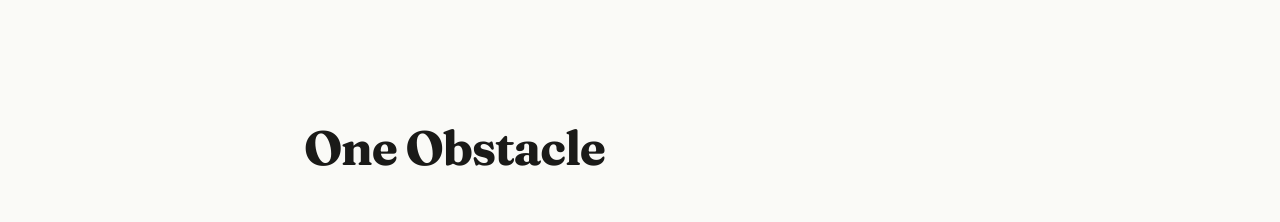
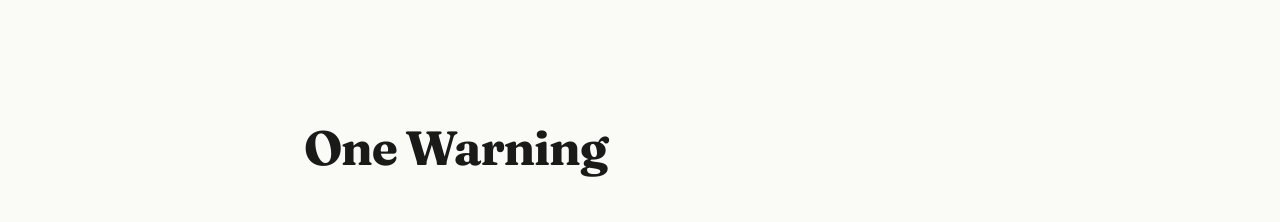
Before and after one commit to whoisjimilitan/restoration-community, a Next.js app in the folder apps/web/: page / in a window 1280 px wide. Shown: the part 3080-3302 px from the top of the page. Built offline with nearby package versions, Linux system fonts and the light colour scheme.

Commit message:
refactor: shift from obstacle to warning - prophetic counsel before the roadmap

```diff
--- a/apps/web/src/app/page.tsx
+++ b/apps/web/src/app/page.tsx
@@ -150,7 +150,7 @@ export default function Home() {
         </motion.div>
       </section>
 
-      {/* ONE OBSTACLE */}
+      {/* ONE WARNING */}
       <section className="w-full py-24 md:py-32 px-6 sm:px-8 md:px-12 bg-rc-bg border-t border-rc-border">
         <motion.div
           initial={{ opacity: 0, y: 20 }}
@@ -159,7 +159,7 @@ export default function Home() {
           viewport={{ once: true, amount: 0.15 }}
           className="max-w-2xl mx-auto space-y-12"
         >
-          <h2 className="text-4xl md:text-5xl font-rc-serif font-bold text-rc-text leading-tight tracking-tight">One Obstacle</h2>
+          <h2 className="text-4xl md:text-5xl font-rc-serif font-bold text-rc-text leading-tight tracking-tight">One Warning</h2>
 
           <div className="space-y-4 text-base md:text-lg text-rc-text/80 leading-relaxed font-light">
             <p className="text-rc-text font-medium">Pretence.</p>
```
